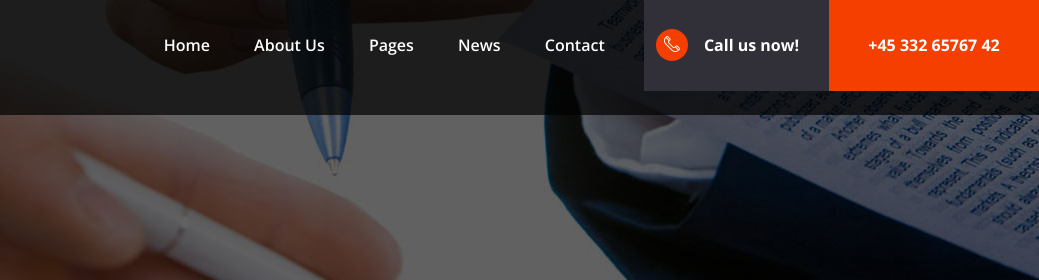
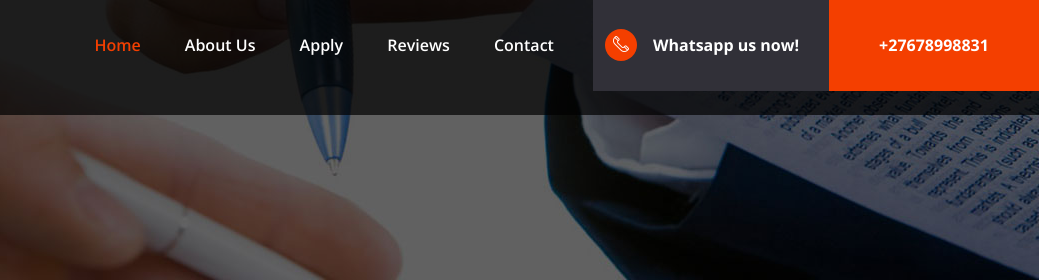
Before and after one commit to SoftrIn6/sgd, a plain HTML site: page loans.html in a window 1280 px wide. Shown: the top 280 px of the page, 241-1280 px from the left. Drawn offline with nearby package versions, Linux system fonts and the light colour scheme; a script that the page names is missing; files whose address does not match are found by name.

Commit message:
Update loans.html

```diff
--- a/loans.html
+++ b/loans.html
@@ -1,11 +1,12 @@
 <!DOCTYPE html>
 <html lang="zxx">
 <head>
-	<title>OYSTER PERSONAL FINANCE (PTY) LTD</title>
+	<title>OYSTER PERSONAL FINANCE (PTY) LTD | Loans HTML Template</title>
 	<meta charset="UTF-8">
 	<meta name="description" content="loans HTML Template">
 	<meta name="keywords" content="loans, html">
 	<meta name="viewport" content="width=device-width, initial-scale=1.0">
+
 
 	<!-- Favicon -->
 	<link href="img/favicon.ico" rel="shortcut icon"/>
@@ -18,7 +19,6 @@
 	<link rel="stylesheet" href="css/font-awesome.min.css"/>
 	<link rel="stylesheet" href="css/owl.carousel.min.css"/>
 	<link rel="stylesheet" href="css/flaticon.css"/>
-	<link rel="stylesheet" href="css/jquery-ui.min.css"/>
 	<link rel="stylesheet" href="css/slicknav.min.css"/>
 
 	<!-- Main Stylesheets -->
@@ -44,21 +44,20 @@
 		</a>
 		<nav class="header-nav">
 			<ul class="main-menu">
-				<li><a href="index.html" >Home</a></li>
+				<li><a href="index.html" class="active">Home</a></li>
 				<li><a href="about-us.html">About Us</a></li>
-				<li><a href="#">Pages</a>
+				<li><a href="#">Apply</a>
 					<ul class="sub-menu">
 						<li><a href="about-us.html">About Us</a></li>
 						<li><a href="loans.html">Loans</a></li>
-						<li><a href="elements.html">elements</a></li>
 					</ul>
 				</li>
-				<li><a href="news.html">News</a></li>
+				<li><a href="Reviews.html">Reviews</a></li>
 				<li><a href="contact.html">Contact</a></li>
 			</ul>
 			<div class="header-right">
-				<a href="#" class="hr-btn"><i class="flaticon-029-telephone-1"></i>Call us now! </a>
-				<div class="hr-btn hr-btn-2">+45 332 65767 42</div>
+				<a href="#" class="hr-btn"><i class="flaticon-029-telephone-1"></i>Whatsapp us now! </a>
+				<div class="hr-btn hr-btn-2">+27678998831</div>
 			</div>
 		</nav>
 	</header>
```
